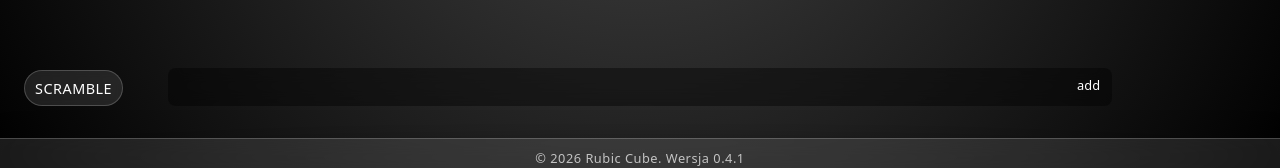
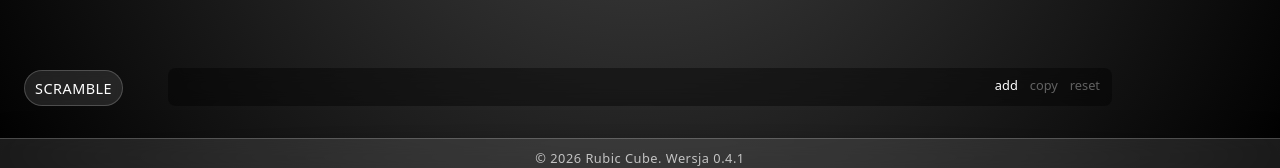
Before and after one commit to gkucmierz/rubic-cube, a Vue app: page / in a window 1280 px wide. Shown: the part 622-790 px from the top of the page. Built offline with nearby package versions, Linux system fonts and the light colour scheme.

Commit message:
Disable copy/reset actions when move queue is empty

```diff
--- a/src/components/renderers/MoveHistoryPanel.vue
+++ b/src/components/renderers/MoveHistoryPanel.vue
@@ -119,15 +119,17 @@ onUnmounted(() => {
     <div class="moves-actions">
       <button class="queue-action" @click="openAddModal">add</button>
       <button
-        v-if="hasMoves"
         class="queue-action"
+        :class="{ 'queue-action-disabled': !hasMoves }"
+        :disabled="!hasMoves"
         @click="copyQueueToClipboard"
       >
         copy
       </button>
       <button
-        v-if="hasMoves"
         class="queue-action"
+        :class="{ 'queue-action-disabled': !hasMoves }"
+        :disabled="!hasMoves"
         @click="resetQueue"
       >
         reset
@@ -202,6 +204,12 @@ onUnmounted(() => {
   cursor: pointer;
 }
 
+.queue-action-disabled {
+  opacity: 0.35;
+  cursor: default;
+  pointer-events: none;
+}
+
 .moves-history::after {
   content: none;
 }
```
